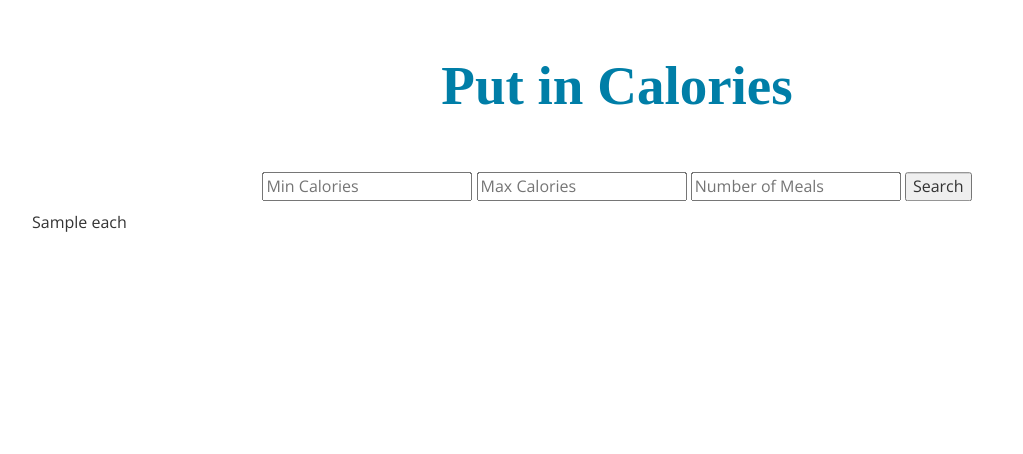
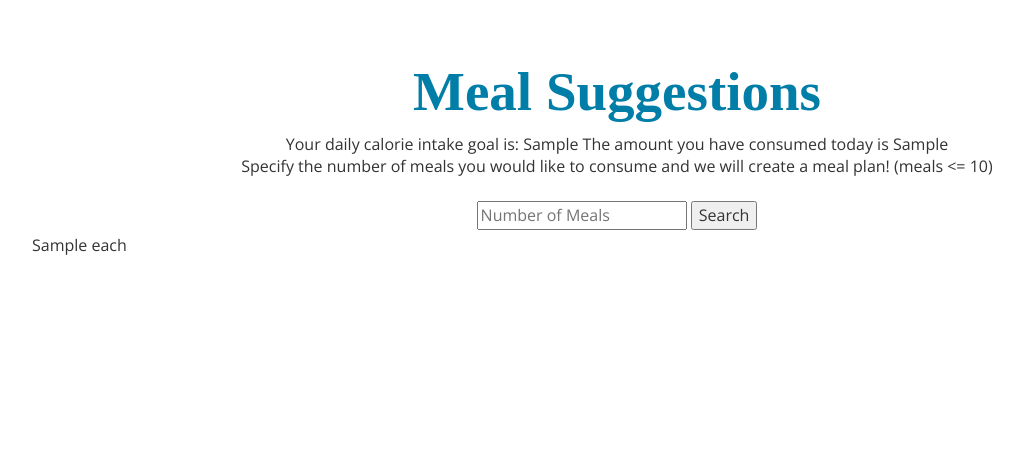
Before and after one commit to shafali731/teeskentelee_suuruutta, a Flask app: template gazpacho/templates/food.html in a window 1280 px wide. Shown: the part 57-511 px from the top of the page, without its empty margins (23-1046 px from the left). Run offline with Flask 2, Linux system fonts and the light colour scheme; the template is opened without the code that fills it: most values are stand-ins (such as "Sample title", 1, 10 or a date in 2020); parts of the project's set-up code (start-up, migrations or seed data) failed here and were passed over; some libraries are stand-ins or nearby versions; some web fonts are replaced.

Commit message:
planner v. suggestions

```diff
--- a/gazpacho/__init__.py
+++ b/gazpacho/__init__.py
@@ -151,10 +151,17 @@ def goals():
 @app.route('/food')
 def food():
     """Food route"""
-    if user not in session:
-        flash('Please log in to access this page!')
-        return redirect(url_for('login'))
-    return render_template("food.html",loggedIn= True, synced= userSynced, fooditems = [])
+    if user in session:
+        #global userSynced
+        curr_in_cal= 0 #
+        in_goal= 0
+        if data.access_calorie_goal(user) != None: #means user has already setup account
+            in_goal= data.access_calorie_goal(user)
+        else:
+            flash('Please setup your goals in the settings page!')
+        return render_template("food.html",loggedIn=True,in_goal= in_goal, curr_in_cal=str(curr_in_cal))
+    flash('Please log in to access this page!')
+    return redirect(url_for('login'))
 
 @app.route('/main', methods=['POST', 'GET'])
 def main():
--- a/gazpacho/templates/food.html
+++ b/gazpacho/templates/food.html
@@ -2,16 +2,19 @@
 
 {% block content %}
       <div align="center" style="transform: translateY(25%)">
-        <h1>Put in Calories</h1>
-
-
+        <h1>Meal Suggestions</h1>
+        Your daily calorie intake goal is: {{ in_goal }}
+        The amount you have consumed today is {{ curr_in_cal }}
+        <br>
+        Specify the number of meals you would like to consume and we will create a meal plan!
+        (meals <= 10)
 
         <br><br>
         <form action="/meal" method="POST">
 
             {# <input type="text" name="foodsearch" placeholder="Ingredient" > #}
-            <input type="text" name="cal1search" placeholder="Min Calories" >
-            <input type="text" name="cal2search" placeholder="Max Calories" >
+            {# <input type="text" name="cal1search" placeholder="Min Calories" > #}
+            {# <input type="text" name="cal2search" placeholder="Max Calories" > #}
             <input type="text" name="meal_num" placeholder="Number of Meals" >
             <input type="submit" name="action"  value="Search">
         </form>
```
